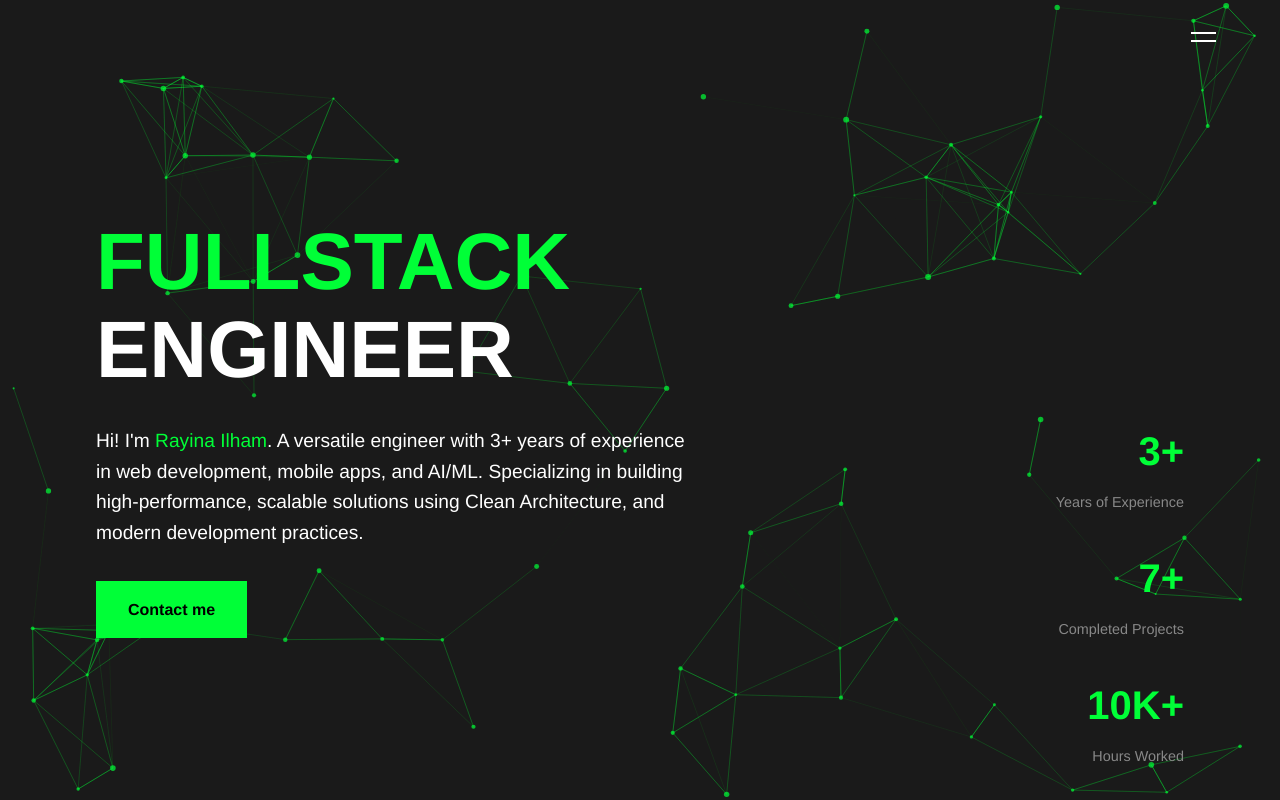
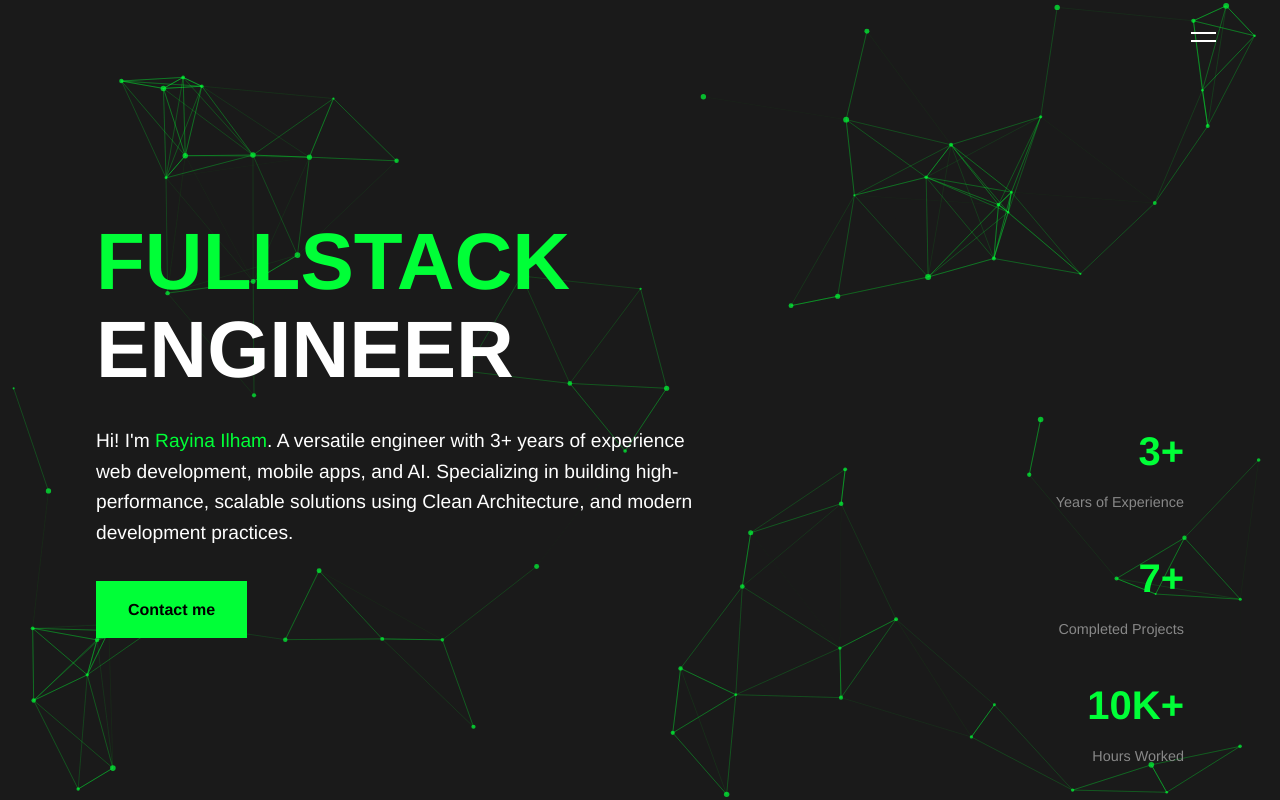
Before and after one commit to Chhrone/aos-porto, a website built with Vite: page index.html in a window 1280 px wide. Shown: the top 800 px of the page. Built offline with nearby package versions, Linux system fonts and the light colour scheme; a script that the page names is missing.

Commit message:
committed

```diff
--- a/index.html
+++ b/index.html
@@ -39,7 +39,7 @@
                     <span class="white">ENGINEER</span>
                 </h1>
                 <div class="hero-text" data-aos="fade-right" data-aos-delay="200" data-aos-duration="1000">
-                    <p>Hi! I'm <span class="name">Rayina Ilham</span>. A versatile engineer with 3+ years of experience in web development, mobile apps, and AI/ML. Specializing in building high-performance, scalable solutions using Clean Architecture, and modern development practices.</p>
+                    <p>Hi! I'm <span class="name">Rayina Ilham</span>. A versatile engineer with 3+ years of experience web development, mobile apps, and AI. Specializing in building high-performance, scalable solutions using Clean Architecture, and modern development practices.</p>
                     <a href="#about-me" class="cta-button">Contact me</a>
                 </div>
             </div>
```
